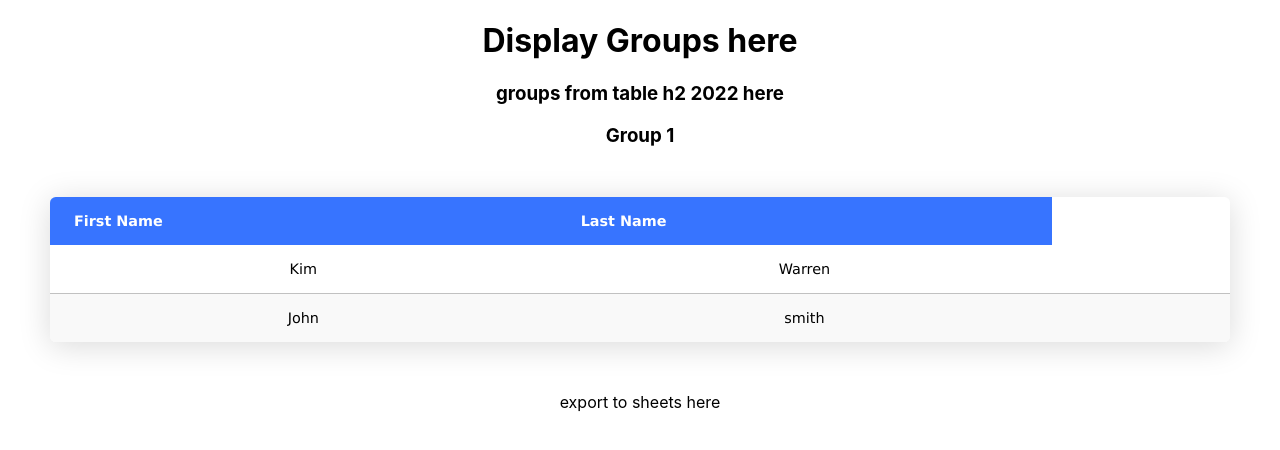
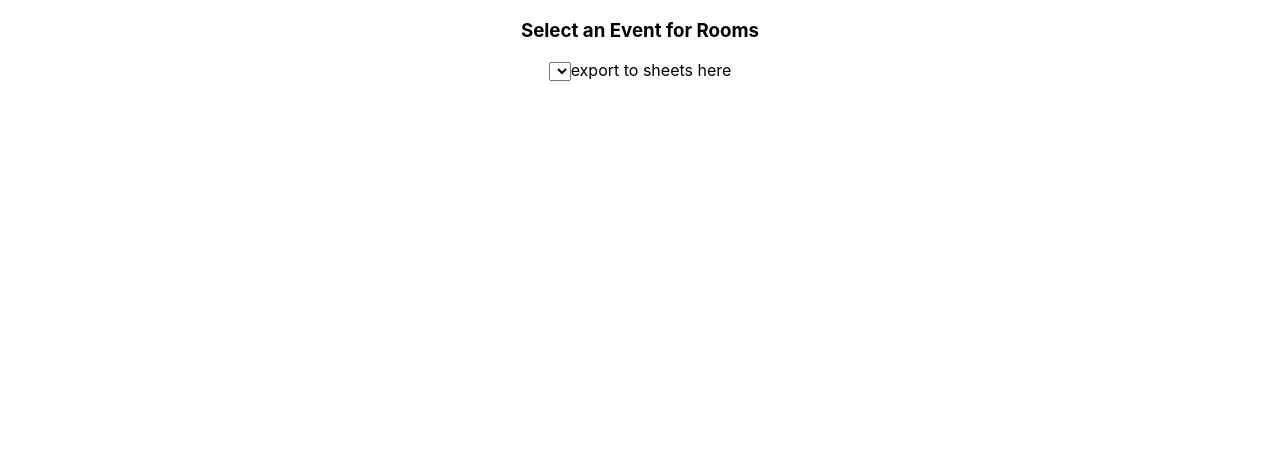
Before and after one commit to MiaSmartyPants/Pringle_Mingle, a React (Create React App) app in the folder client/: page /groups in a window 1280 px wide. Shown: the top 450 px of the page. Built offline with nearby package versions, Linux system fonts and the light colour scheme.

Commit message:
form components customized

```diff
--- a/client/package.json
+++ b/client/package.json
@@ -7,6 +7,7 @@
     "@testing-library/jest-dom": "^5.16.5",
     "@testing-library/react": "^13.4.0",
     "@testing-library/user-event": "^13.5.0",
+    "bootstrap": "^5.2.2",
     "concurrently": "^7.5.0",
     "papaparse": "^5.3.2",
     "react": "^18.2.0",
@@ -14,6 +15,8 @@
     "react-icons": "^4.6.0",
     "react-router-dom": "^6.4.3",
     "react-scripts": "5.0.1",
+    "react-select": "^5.6.0",
+    "reactjs-popup": "^2.0.5",
     "styled-components": "^5.3.6",
     "web-vitals": "^2.1.4"
   },
--- a/client/src/App.css
+++ b/client/src/App.css
@@ -94,3 +94,14 @@
 
 
 /* customize page */
+.form{
+
+
+}
+
+input {
+  width: 100%;
+  padding: 12px 20px;
+  margin: 8px 0;
+  box-sizing: border-box;
+}
--- a/client/src/App.js
+++ b/client/src/App.js
@@ -11,7 +11,7 @@ import LandingPage from "./pages/LandingPage";
 import Dashboard from "./pages/Dashboard";
 import Groups from "./pages/Groups";
 import Tables from "./pages/Tables";
-import Customize from "./pages/Customize";
+
 
 
 export default function App({data}) {
@@ -46,9 +46,8 @@ setOrg_id(data[0].org_id)
         <Navbar />
         <Routes>
         <Route path='/dashboard' element={<Dashboard org_id={org_id}/>}  />
-        <Route path='/groups' element={<Groups data={landingPageData.Groups} org_id={org_id} />} />
+        <Route path='/groups' element={<Groups org_id={org_id} />} />
         <Route path='/tables' element={<Tables org_id={org_id} />} />
-        <Route path='/customize' element={<Customize/>} />
         <Route path='/' element={<LandingPage/>} />
         </Routes>
       </Router>
--- /dev/null
+++ b/client/src/components/EnterNames.js
@@ -0,0 +1,85 @@
+import React, {useState} from 'react';
+import Popup from 'reactjs-popup';
+import 'reactjs-popup/dist/index.css';
+import Papa from 'papaparse';
+
+export const EnterNames = () => {
+
+    const [file, setFile] = useState();
+    const [guests, setGuests] = useState('');
+    const [staff, setStaff] = useState('');
+    const [eventName, setEventName] = useState('');
+
+    const updateEventName = (e) => {
+        setEventName(e.target.value.toString());
+    }
+    const updateGuests = (e) => {
+        setGuests(e.target.value);
+    }
+    const updateStaff = (e) => {
+        setStaff(e.target.value);
+
+    }
+
+    //for uploading files
+    const OnChange = (event) => {
+        Papa.parse(event.target.files[0], {
+            header: false,
+            skipEmptyLines: true,
+            complete: function (results) {
+                console.log(results.data)
+                setGuests(results.data)
+            },
+        });
+    };
+    function handleOnSubmit(e) {
+        e.preventDefault();
+        console.log('event name', eventName, 'staf ?', staff, 'guests', guests)
+
+    }
+
+    return (
+        <div>
+            <div>EnterNames</div>
+
+            <form onSubmit={handleOnSubmit}>
+
+                <div>
+                    <label>Names</label>
+                    <input
+                        name="Paste List of Names"
+                        type="text"
+                        placeholder="Paste List of Names"
+                        onChange={updateGuests}
+                    />
+                </div>
+                <br></br>
+                <div>
+                    <label>Event Name</label>
+                    <input
+                        type="text"
+                        placeholder="What should this table be called?"
+                        onChange={updateEventName}
+                        required
+                    />
+                </div>
+
+                <br></br>
+                <div>
+                    <label>Upload Names</label>
+                    <div style={{ textAlign: "center" }}>
+                        <input type={"file"} accept={".csv"} onChange={OnChange} />
+
+                    </div>
+
+                </div>
+                <div className="buttons">
+                    <button type="submit">
+                        Submit
+                    </button>
+                </div>
+                <br></br><br></br>
+            </form>
+        </div>
+    )
+}
--- a/client/src/components/GroupsOfNames.js
+++ b/client/src/components/GroupsOfNames.js
@@ -1,37 +1,17 @@
 import React from 'react'
 
-export const GroupsOfNames = ({data}) => {
+export const GroupsOfNames = ({ org_id,eventNames }) => {
+  console.log('GroupofNames org id:', org_id)
 
+  //show tables for only whats selected
+  // if groups have not been made
+  //display sorry create grous here
 
   return (
     <div>
 
-      {/* encase the whole thing in a map? */}
-      <h3>{data.groupName}</h3>
-      <table class="styled-table">
-      <thead>
-        <tr>
-
-          <th>First Name</th>
-          <th>Last Name</th>
+    </div>
 
 
-        </tr>
-      </thead>
-
-      <tbody>
-        {data.mockData.map((item, index) => (
-          <tr key={item.key}>
-
-            <td>{item.firstName}</td>
-            <td>{item.lastName}</td>
-
-            <td />
-          </tr>
-        ))}
-      </tbody>
-    </table>
-
-    </div>
   )
 }
--- /dev/null
+++ b/client/src/components/SelectingEvents.js
@@ -0,0 +1,36 @@
+import { eventNames } from 'process';
+import React, {Component} from 'react'
+import {useState} from 'react';
+
+class SelectingEvents extends Component {
+
+  constructor({eventNames, getAllRooms}) {
+    super();
+    this.state = {
+      eventNames: eventNames,
+
+    }
+    this.handleChange = this.handleChange.bind(this)
+  }
+
+  handleChange(e) {
+    console.log(e.target.value)
+//when event is selected, call function to pass it's event id+1 to groups page,
+
+  }
+
+  render() {
+    const {eventNames} = this.state;
+
+    return (
+      <select onChange={this.handleChange}>
+         {eventNames.map((name, index) => {
+           return (
+             <option value={index}> {name} </option>
+           )
+         })}
+    </select>
+    )
+  }
+}
+export default SelectingEvents;
--- a/client/src/components/SlidebarData.js
+++ b/client/src/components/SlidebarData.js
@@ -29,12 +29,12 @@ export const SidebarData = [
     icon: <IoIcons.IoMdPeople />,
     cName: "nav-text"
   },
-  {
-    title: "Customize Groups",
-    path: "/customize",
-    icon: <FaIcons.FaEnvelopeOpenText />,
-    cName: "nav-text"
-  },
+  // {
+  //   title: "Customize Groups",
+  //   path: "/customize",
+  //   icon: <FaIcons.FaEnvelopeOpenText />,
+  //   cName: "nav-text"
+  // },
   {
     title: "Logout",
     path: "/",
--- a/client/src/components/TableOfNames.js
+++ b/client/src/components/TableOfNames.js
@@ -1,5 +1,8 @@
 import { eventNames } from 'process'
 import React from 'react'
+import Popup from 'reactjs-popup';
+import 'reactjs-popup/dist/index.css';
+import { CustomizeForm } from './CustomizeForm';
 
 export const TableOfNames = ({ data }) => {
   // if(data.length == 0){
@@ -21,11 +24,15 @@ export const TableOfNames = ({ data }) => {
 
   return (
     <div>
+
       {data.map((event) => (
 
 
         <div>
-          {event.eventNames}
+          <div>
+            <div>{event.eventNames}</div>
+
+
 
             <table class="styled-table">
               <thead>
@@ -49,8 +56,15 @@ export const TableOfNames = ({ data }) => {
                 ))}
               </tbody>
             </table>
-        </div>
+            <Popup trigger={<button>Create Groups</button>} position="right center">
+              <div>Customize Your Rooms</div>
+              <CustomizeForm />
+            </Popup>
+            <button>Add Guest</button>
+
+          </div></div>
       ))}
+      <br></br><br></br><br></br> <br></br><br></br><br></br>
     </div>
   )
 }
--- a/client/src/pages/Customize.js
+++ /dev/null
@@ -1,16 +0,0 @@
-import React, { Fragment } from "react";
-
-import { CustomizeForm } from "../components/CustomizeForm";
-
-const Customize = () => {
-
-// function to send data to database
-
-    return(
-
-        <CustomizeForm />
-    )
-
-
-}
-export default Customize;
--- a/client/src/pages/Groups.js
+++ b/client/src/pages/Groups.js
@@ -1,21 +1,71 @@
 import React from "react";
+import { useState, useEffect } from "react";
 import '../App.css'
 import { GroupsOfNames } from "../components/GroupsOfNames";
+import SelectingEvents from '../components/SelectingEvents.js';
 
-export default function Groups({data}) {
 
-  if(!data){
-    return null;
-}
+export default function Groups({ org_id, eventId}) {
+  const [eventData, setEventData] = useState();
+  const [eventNames, setEventNames] = useState([]);
 
+
+  useEffect(() => {
+    if (!org_id) {
+      return undefined;
+    }else{
+      getEventData()
+    }
+  }, [org_id])
+
+  // select all event with org_id
+  function getEventData() {
+    fetch(`http://localhost:5050/events/${org_id}`)
+
+      .then((response) => response)
+      .then((data) => {
+        return data.json();
+      })
+      .then((data) => {
+        console.log("data", data)
+        setEventData(data)
+      })
+  }
+
+  useEffect(() => {
+    if(!!eventData){
+      let arr=[]
+      for (let i = 0; i < eventData.length; i++){
+        arr.push(eventData[i].eventName)
+      }
+      setEventNames(arr)
+      console.log(arr)
+    }
+  }, [eventData])
+
+  //create callback function to recieve event id selected, fetch all rooms with that id
+  //fetch request to get names to tables
+  //pass data to group table
+  function getAllRooms(eventId){
+    console.log(eventId)
+      // fetch(`http://localhost:5050/rooms/${eventId}`)
+      //   .then((response) => response)
+      //   .then((data) => {
+      //     return data.json();
+      //   })
+      //   .then((data) => {
+      //     console.log("data", data)
+      //     setEventData(data)
+      //   })
+  }
 
   return (
     <div >
-      <h1>Display Groups here</h1>
-      <h3> groups from table h2 2022 here</h3>
-      <GroupsOfNames data={data}/>
+      <h3>Select an Event for Rooms</h3>
+      <SelectingEvents eventNames={eventNames} getAllRooms={getAllRooms}/>
+      {/* <GroupsOfNames org_id={org_id} eventNames={eventNames}/> */}
 
-export to sheets here
+      export to sheets here
     </div>
   );
 }
--- a/client/src/pages/Tables.js
+++ b/client/src/pages/Tables.js
@@ -1,8 +1,11 @@
 import React, { useState, useEffect } from "react";
 import { FaSort } from "react-icons/fa";
 import '../App.css';
-
+import Popup from 'reactjs-popup';
+import 'reactjs-popup/dist/index.css';
+import { CustomizeForm } from "../components/CustomizeForm";
 import { TableOfNames } from "../components/TableOfNames";
+import { EnterNames } from "../components/EnterNames";
 
 
 
@@ -42,8 +45,17 @@ export default function Tables({ org_id }) {
 
   return (
     <div >
+      <div>
       <h1>All Your Events</h1>
+      <Popup trigger={<button>Create Event Table</button>} position="right center">
+            <div>Customize Your Rooms</div>
+            <EnterNames />
+          </Popup>
+
+      </div>
+      <br></br><br></br>
       <TableOfNames data={events} />
+
 
       {/* <button onClick={createRooms}>create breakout rooms</button> */}
 
```
Also changed, not shown: client/src/components/CustomizeForm.js (+23 -76 lines), 1 other file (tests, documents, lock files or other folders). Lines whose indentation alone changed are shown as unchanged.
